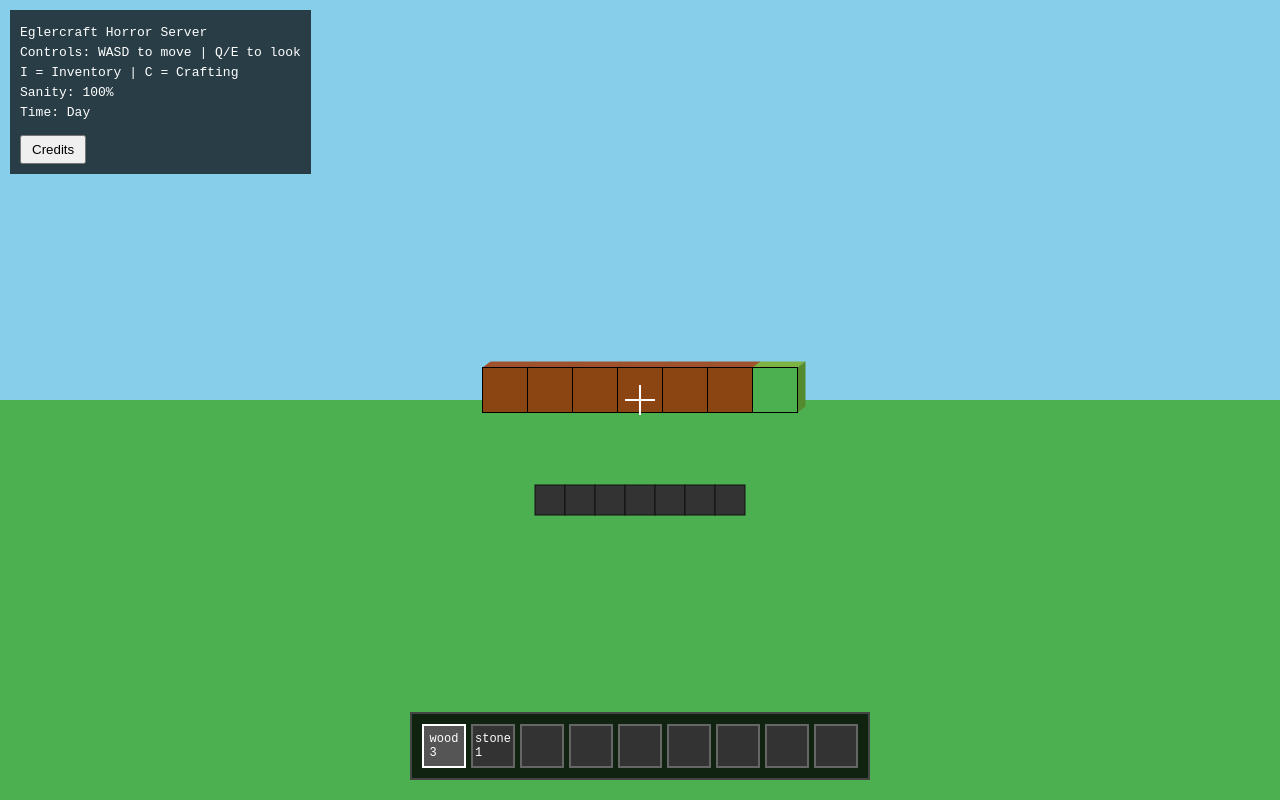
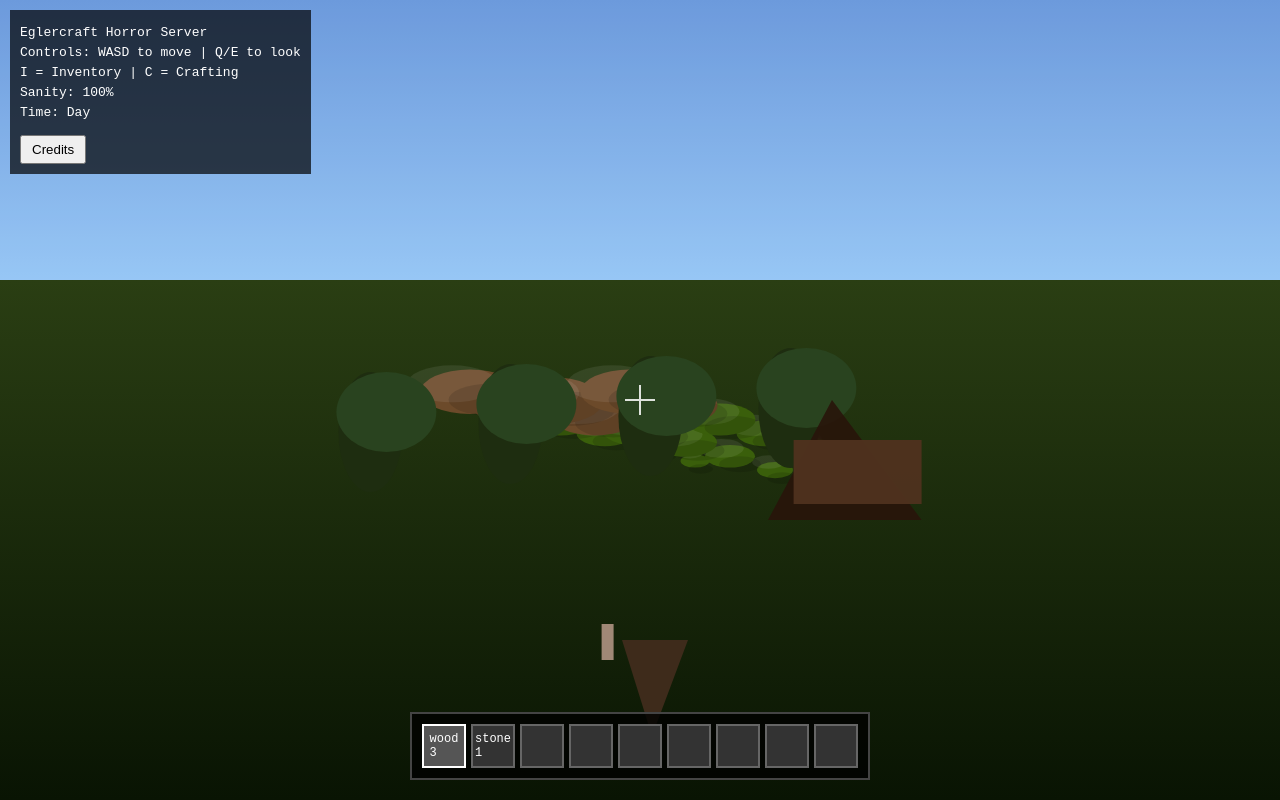
Before and after one commit to thebosofcomutopea/thebosofcomutopea, a plain HTML site: page index.html in a window 1280 px wide. Drawn offline with Linux system fonts and the light colour scheme; animation ran at ten frames a second.

Commit message:
Replace blocky visuals with Sons of the Forest-style natural forest rendering

```diff
--- a/index.html
+++ b/index.html
@@ -228,22 +228,32 @@
         for (let i = 0; i < 20; i++) {
             world[i] = [];
             for (let j = 0; j < 20; j++) {
-                world[i][j] = 'grass';
+                const distance = Math.abs(i - 10) + Math.abs(j - 10);
+                if (distance < 6) {
+                    world[i][j] = 'grass';
+                } else if (distance < 10) {
+                    world[i][j] = 'dirt';
+                } else {
+                    world[i][j] = 'grass';
+                }
             }
         }
 
-        // Haunted house (unbreakable)
+        // Haunted forest and house
         for (let i = 7; i < 13; i++) {
             for (let j = 7; j < 13; j++) {
                 world[i][j] = 'planks';
             }
         }
 
-        // Trees
+        // Natural foliage
         world[3][3] = 'log';
         world[3][4] = 'leaves';
         world[16][2] = 'log';
         world[16][3] = 'leaves';
+        world[8][5] = 'leaves';
+        world[12][6] = 'log';
+        world[15][10] = 'leaves';
 
         let isNight = false;
         let sanity = 100;
@@ -317,148 +327,153 @@
         }
 
         function drawBlock(screenX, screenY, type, distance) {
-            // First-person block rendering with depth
-            let color, topColor, sideColor;
-            const blockSize = 50 - distance * 5; // Blocks get smaller with distance
-
+            // Smooth natural block representation using shapes and shading
+            let color;
             switch (type) {
-                case 'grass':
-                    color = '#4CAF50';
-                    topColor = '#7CB342';
-                    sideColor = '#558B2F';
-                    break;
-                case 'planks':
-                    color = '#8B4513';
-                    topColor = '#A0522D';
-                    sideColor = '#654321';
-                    break;
-                case 'log':
-                    color = '#654321';
-                    topColor = '#8B4513';
-                    sideColor = '#4A2511';
-                    break;
-                case 'leaves':
-                    color = '#228B22';
-                    topColor = '#32CD32';
-                    sideColor = '#1a5c1a';
-                    break;
-                default:
-                    color = '#4CAF50';
-                    topColor = '#7CB342';
-                    sideColor = '#558B2F';
+                case 'grass': color = '#3A5F0B'; break;
+                case 'planks': color = '#6C4A2A'; break;
+                case 'log': color = '#5A3C25'; break;
+                case 'leaves': color = '#2C5F2D'; break;
+                case 'stone': color = '#5A5A5A'; break;
+                default: color = '#3A5F0B';
             }
 
-            if (blockSize < 2) return;
+            const size = 120 - distance * 14;
+            const base = 24 - distance * 3;
+            const height = size * 0.45;
 
-            const half = blockSize / 2;
+            const x = screenX;
+            const y = screenY + distance * 5;
 
-            // Front face
+            // Terrain base
             ctx.fillStyle = color;
-            ctx.fillRect(screenX - half, screenY - half, blockSize, blockSize);
-
-            // Top face
-            ctx.fillStyle = topColor;
             ctx.beginPath();
-            ctx.moveTo(screenX - half, screenY - half);
-            ctx.lineTo(screenX - half + 8, screenY - half - 6);
-            ctx.lineTo(screenX + half + 8, screenY - half - 6);
-            ctx.lineTo(screenX + half, screenY - half);
+            ctx.ellipse(x, y + height / 2, size / 2, height / 2, 0, 0, Math.PI * 2);
             ctx.fill();
 
-            // Right face
-            ctx.fillStyle = sideColor;
+            // Light shading layer
+            ctx.fillStyle = 'rgba(255,255,255,0.08)';
             ctx.beginPath();
-            ctx.moveTo(screenX + half, screenY - half);
-            ctx.lineTo(screenX + half + 8, screenY - half - 6);
-            ctx.lineTo(screenX + half + 8, screenY + half - 6);
-            ctx.lineTo(screenX + half, screenY + half);
+            ctx.ellipse(x - size * 0.18, y + height / 2 - 8, size / 2.2, height / 2.4, 0, 0, Math.PI * 2);
             ctx.fill();
 
-            // Outline
-            ctx.strokeStyle = '#000';
-            ctx.lineWidth = 1;
-            ctx.strokeRect(screenX - half, screenY - half, blockSize, blockSize);
+            // Dark shading layer
+            ctx.fillStyle = 'rgba(0,0,0,0.12)';
+            ctx.beginPath();
+            ctx.ellipse(x + size * 0.2, y + height / 2 + 8, size / 2.4, height / 2.8, 0, 0, Math.PI * 2);
+            ctx.fill();
+
+            if (type === 'leaves') {
+                ctx.fillStyle = '#30612E';
+                ctx.beginPath();
+                ctx.arc(x, y + height * 0.1, size * 0.17, 0, Math.PI * 2);
+                ctx.fill();
+            }
+
+            if (type === 'log') {
+                ctx.strokeStyle = '#3F2A1B';
+                ctx.lineWidth = 6;
+                ctx.beginPath();
+                ctx.moveTo(x - size * 0.2, y + height * 0.05);
+                ctx.lineTo(x + size * 0.2, y + height * 0.25);
+                ctx.stroke();
+            }
         }
 
         function draw() {
-            // Sky
-            const skyTop = isNight ? '#000033' : '#87CEEB';
-            const skyBottom = isNight ? '#000011' : '#87CEEB';
+            // Sky gradient
+            const skyTop = isNight ? '#060A1A' : '#5C8BD4';
+            const skyBottom = isNight ? '#0C1227' : '#A6D8FF';
+            const sky = ctx.createLinearGradient(0, 0, 0, canvas.height * 0.5);
+            sky.addColorStop(0, skyTop);
+            sky.addColorStop(1, skyBottom);
+            ctx.fillStyle = sky;
+            ctx.fillRect(0, 0, canvas.width, canvas.height * 0.5);
 
-            const gradient = ctx.createLinearGradient(0, 0, 0, canvas.height / 2);
-            gradient.addColorStop(0, skyTop);
-            gradient.addColorStop(1, skyBottom);
-            ctx.fillStyle = gradient;
-            ctx.fillRect(0, 0, canvas.width, canvas.height / 2);
+            // Fog and distance haze
+            ctx.fillStyle = isNight ? 'rgba(0,0,30,0.35)' : 'rgba(180,220,255,0.18)';
+            ctx.fillRect(0, 0, canvas.width, canvas.height);
 
-            // Ground
-            ctx.fillStyle = '#4CAF50';
-            ctx.fillRect(0, canvas.height / 2, canvas.width, canvas.height / 2);
+            // Ground plane
+            const ground = ctx.createLinearGradient(0, canvas.height * 0.35, 0, canvas.height);
+            ground.addColorStop(0, '#2A3E13');
+            ground.addColorStop(1, '#091403');
+            ctx.fillStyle = ground;
+            ctx.fillRect(0, canvas.height * 0.35, canvas.width, canvas.height * 0.65);
 
-            // Render blocks in first-person view (closer blocks in back, farther in front for depth)
-            for (let distance = 5; distance >= 1; distance--) {
-                // Draw blocks at this distance layer
-                for (let offset = -3; offset <= 3; offset++) {
-                    const relX = offset;
-                    const relY = distance;
+            // Draw trees and foliage layers
+            for (let depth = 6; depth >= 1; depth--) {
+                const row = player.gridY + depth;
+                const xOffset = (canvas.width / 2) + (depth - 3) * 45;
+                const yOffset = canvas.height * 0.45 + depth * 12;
+                const type = world[player.gridX][row] || 'grass';
+                drawBlock(xOffset, yOffset, type, depth);
 
-                    const blockX = player.gridX + relX;
-                    const blockY = player.gridY + relY;
-
-                    if (blockX >= 0 && blockX < 20 && blockY >= 0 && blockY < 20) {
-                        const type = world[blockX][blockY];
-
-                        // Calculate screen position
-                        const screenX = canvas.width / 2 + offset * (50 - distance * 5);
-                        const screenY = canvas.height / 2 - 10;
-
-                        drawBlock(screenX, screenY, type, distance);
-                    }
+                for (let side = -1; side <= 1; side += 2) {
+                    const sideType = world[player.gridX + side] ? world[player.gridX + side][row] : 'grass';
+                    drawBlock(xOffset + side * 80, yOffset - 10, sideType, depth + 0.5);
                 }
             }
 
-            // Behind player view
-            for (let offset = -3; offset <= 3; offset++) {
-                const blockX = player.gridX + offset;
-                const blockY = player.gridY - 1;
+            // Add distant trees and detail
+            for (let i = 1; i <= 4; i++) {
+                const x = canvas.width * 0.18 + i * 140;
+                const y = canvas.height * 0.55 - i * 8;
+                ctx.fillStyle = '#1E2D10';
+                ctx.beginPath();
+                ctx.ellipse(x, y, 32, 60, 0, 0, Math.PI * 2);
+                ctx.fill();
+                ctx.beginPath();
+                ctx.ellipse(x + 16, y - 20, 50, 40, 0, 0, Math.PI * 2);
+                ctx.fillStyle = '#29431F';
+                ctx.fill();
+            }
 
-                if (blockX >= 0 && blockX < 20 && blockY >= 0 && blockY < 20) {
-                    const type = world[blockX][blockY];
-                    const screenX = canvas.width / 2 + offset * 30;
-                    const screenY = canvas.height / 2 + 100;
+            // Add house silhouette
+            ctx.fillStyle = 'rgba(40, 20, 10, 0.9)';
+            ctx.beginPath();
+            ctx.moveTo(canvas.width * 0.65, canvas.height * 0.5);
+            ctx.lineTo(canvas.width * 0.6, canvas.height * 0.65);
+            ctx.lineTo(canvas.width * 0.72, canvas.height * 0.65);
+            ctx.closePath();
+            ctx.fill();
+            ctx.fillStyle = 'rgba(80, 50, 30, 0.95)';
+            ctx.fillRect(canvas.width * 0.62, canvas.height * 0.55, canvas.width * 0.1, canvas.height * 0.08);
 
-                    // Draw smaller in background
-                    ctx.fillStyle = '#333';
-                    ctx.fillRect(screenX - 15, screenY - 15, 30, 30);
-                    ctx.strokeStyle = '#111';
-                    ctx.lineWidth = 1;
-                    ctx.strokeRect(screenX - 15, screenY - 15, 30, 30);
-                }
-            }
+            // Character weapon/hand foreground
+            ctx.fillStyle = '#3E2B1B';
+            ctx.beginPath();
+            ctx.moveTo(canvas.width * 0.5 - 18, canvas.height * 0.8);
+            ctx.lineTo(canvas.width * 0.5 + 48, canvas.height * 0.8);
+            ctx.lineTo(canvas.width * 0.5 + 12, canvas.height * 0.92);
+            ctx.closePath();
+            ctx.fill();
+            ctx.fillStyle = '#A08876';
+            ctx.fillRect(canvas.width * 0.47, canvas.height * 0.78, 12, 36);
 
             // Night darkness overlay
             if (isNight) {
-                const darkness = 0.7 + (100 - sanity) / 200;
-                ctx.fillStyle = `rgba(0, 0, 0, ${darkness})`;
+                const darkness = 0.55 + (100 - sanity) / 240;
+                ctx.fillStyle = `rgba(0, 0, 20, ${darkness})`;
                 ctx.fillRect(0, 0, canvas.width, canvas.height);
 
                 if (sanity < 50) {
-                    ctx.fillStyle = 'rgba(255, 0, 0, 0.2)';
+                    ctx.fillStyle = 'rgba(150, 0, 0, 0.18)';
                     ctx.fillRect(0, 0, canvas.width, canvas.height);
-                    ctx.fillStyle = '#FF0000';
+                    ctx.fillStyle = '#FF6666';
                     ctx.font = 'bold 30px monospace';
                     ctx.fillText('SANITY LOW!', canvas.width / 2 - 120, 50);
                 }
 
                 if (sanity < 20) {
-                    ctx.fillStyle = '#333';
-                    ctx.font = 'bold 50px monospace';
-                    ctx.fillText('IT\'S COMING...', canvas.width / 2 - 200, canvas.height / 2);
+                    ctx.fillStyle = '#EEE';
+                    ctx.font = 'bold 48px monospace';
+                    ctx.fillText('THE STALKER IS NEAR', canvas.width / 2 - 220, canvas.height / 2);
                 }
             }
 
-            // Crosshair
-            ctx.strokeStyle = 'white';
+            // HUD crosshair
+            ctx.strokeStyle = 'rgba(255,255,255,0.85)';
             ctx.lineWidth = 2;
             ctx.beginPath();
             ctx.moveTo(canvas.width / 2 - 15, canvas.height / 2);
```
